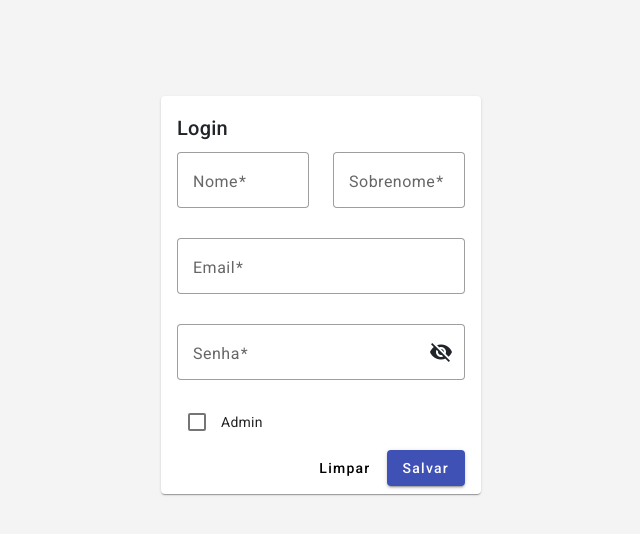
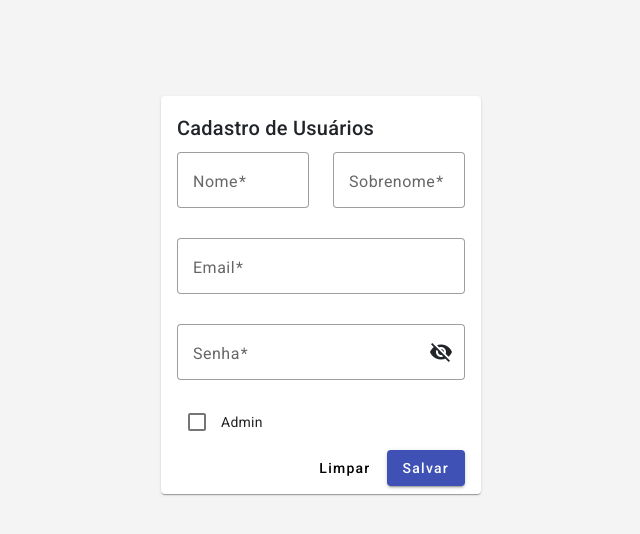
Before and after one commit to pereirasamueljp/angularagu, an Angular app: page /register in a window 1280 px wide. Shown: the top 534 px of the page, without its empty margins (319-959 px from the left). Built offline with nearby package versions, Linux system fonts and the light colour scheme.

Commit message:
Fix register title

```diff
--- a/src/app/pages/register/register.component.html
+++ b/src/app/pages/register/register.component.html
@@ -4,7 +4,7 @@
         <mat-form-group [formGroup]="form" class="d-flex flex-column" (keydown.enter)="onSubmit()">
             <mat-card class="d-flex flex-column">
                 <mat-card-header class="mb-2">
-                    <mat-card-title>Login</mat-card-title>
+                    <mat-card-title>Cadastro de Usuários</mat-card-title>
                 </mat-card-header>
                 <mat-card-content>
                     <div class="row">
```
